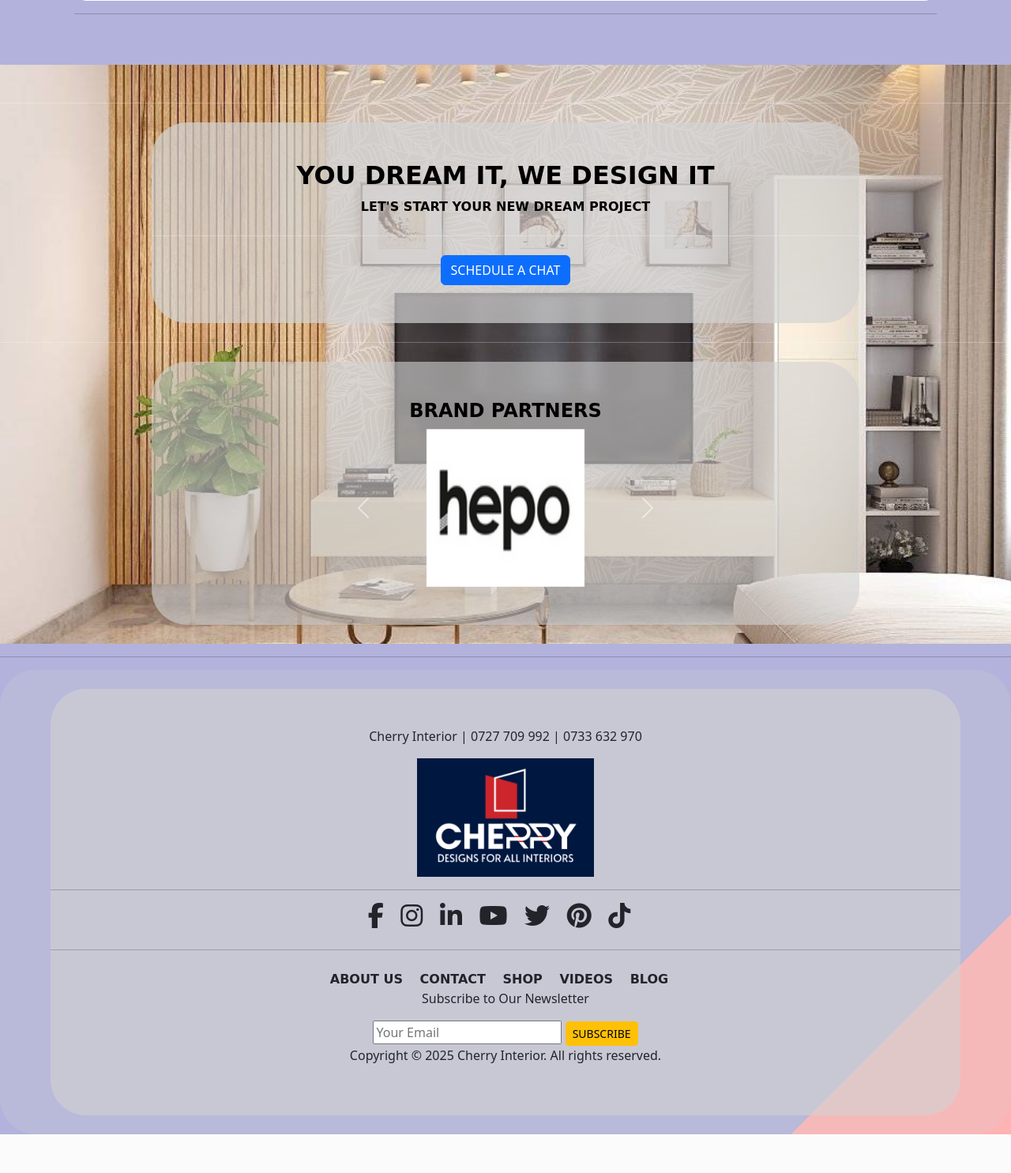
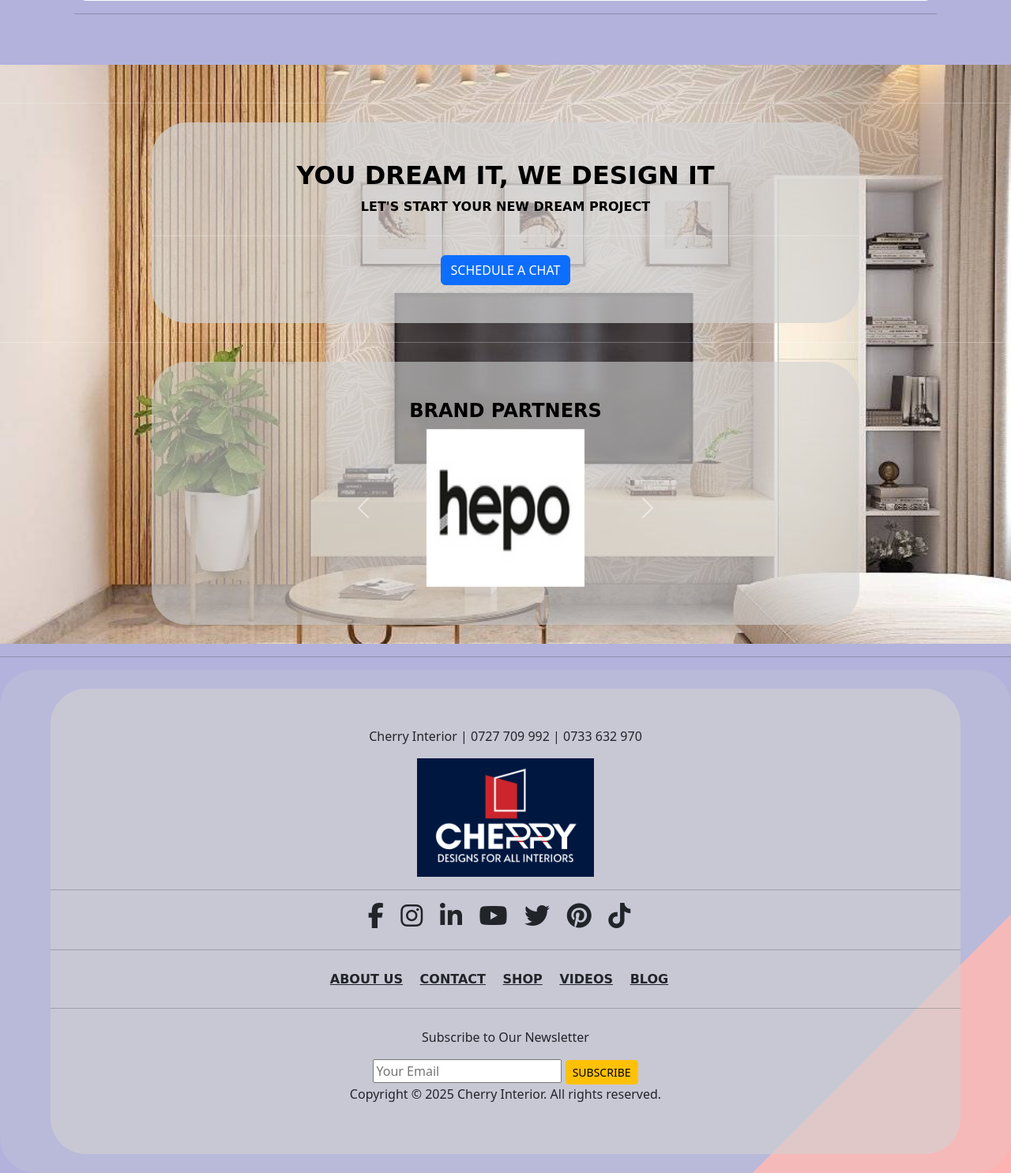
Before and after one commit to Haroldke13/cherryinteriordesigns, a Flask app: page /about in a window 1280 px wide. Shown: the part 2427-3912 px from the top of the page at 79% size. Before the commit the page ends 3863 px from the top, so only its background shows below. Run offline with Flask 3, Linux system fonts and the light colour scheme; some libraries are stand-ins or nearby versions; some web fonts are replaced.

Commit message:
Update base.html

```diff
--- a/app/templates/base.html
+++ b/app/templates/base.html
@@ -478,13 +478,15 @@
         </p2>
         <hr class="my-4">
         <p2>
-            <a3 href="/about" class="text-dark me-3">About Us</a3>
-            <a3 href="/contact-us" class="text-dark me-3">Contact</a3>
-            <a3 href="/shop" class="text-dark me-3">Shop</a3>
-            <a3 href="/videos" class="text-dark me-3">Videos</a3>
-            <a3 href="/content" class="text-dark me-3">Blog</a3>
+            <a href="/about" class="text-dark me-3">About Us</a>
+            <a href="/contact-us" class="text-dark me-3">Contact</a>
+            <a href="/shop" class="text-dark me-3">Shop</a>
+            <a href="/videos" class="text-dark me-3">Videos</a>
+            <a href="/content" class="text-dark me-3">Blog</a>
         </p2>
+            <hr class="my-4">
         <style>
+
             .brandpartners {
                 background-color: transparent;
             }
@@ -498,7 +500,7 @@
                 src: url('/static/fonts/BradleyHandITCTT.woff') format('woff');
             }
 
-            p2,a3 {
+            p2,a {
                 font-family: 'Bradley Hand ITC', cursive;
                 color: black;
                 font-weight: bold;
```
